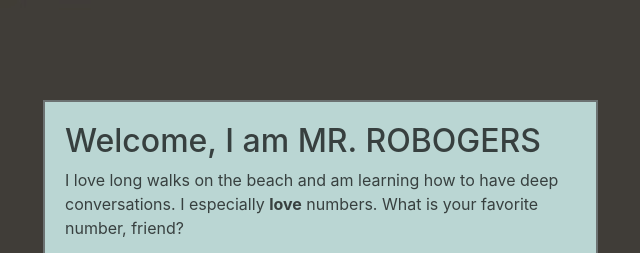
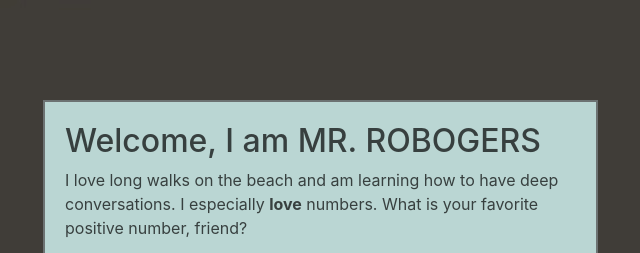
Before and after one commit to RosarioRu/robot-reply, a plain HTML site: page index.html in a window 1280 px wide. Shown: the top 253 px of the page, 517-1157 px from the left. Drawn offline with Linux system fonts and the light colour scheme.

Commit message:
Add request for positive number.

```diff
--- a/index.html
+++ b/index.html
@@ -14,7 +14,7 @@
     </audio>
     <div class="before-input">
       <h2 class="second-time-around">Welcome, I am MR. ROBOGERS</h2>
-      <p class="second-time-around">I love long walks on the beach and am learning how to have deep conversations. I especially <strong>love</strong> numbers. What is your favorite number, friend?</p>
+      <p class="second-time-around">I love long walks on the beach and am learning how to have deep conversations. I especially <strong>love</strong> numbers. What is your favorite positive number, friend?</p>
       <form id="chat-with-robot">
         <div class="form-group">
          <label for="number-input"></label>
```
